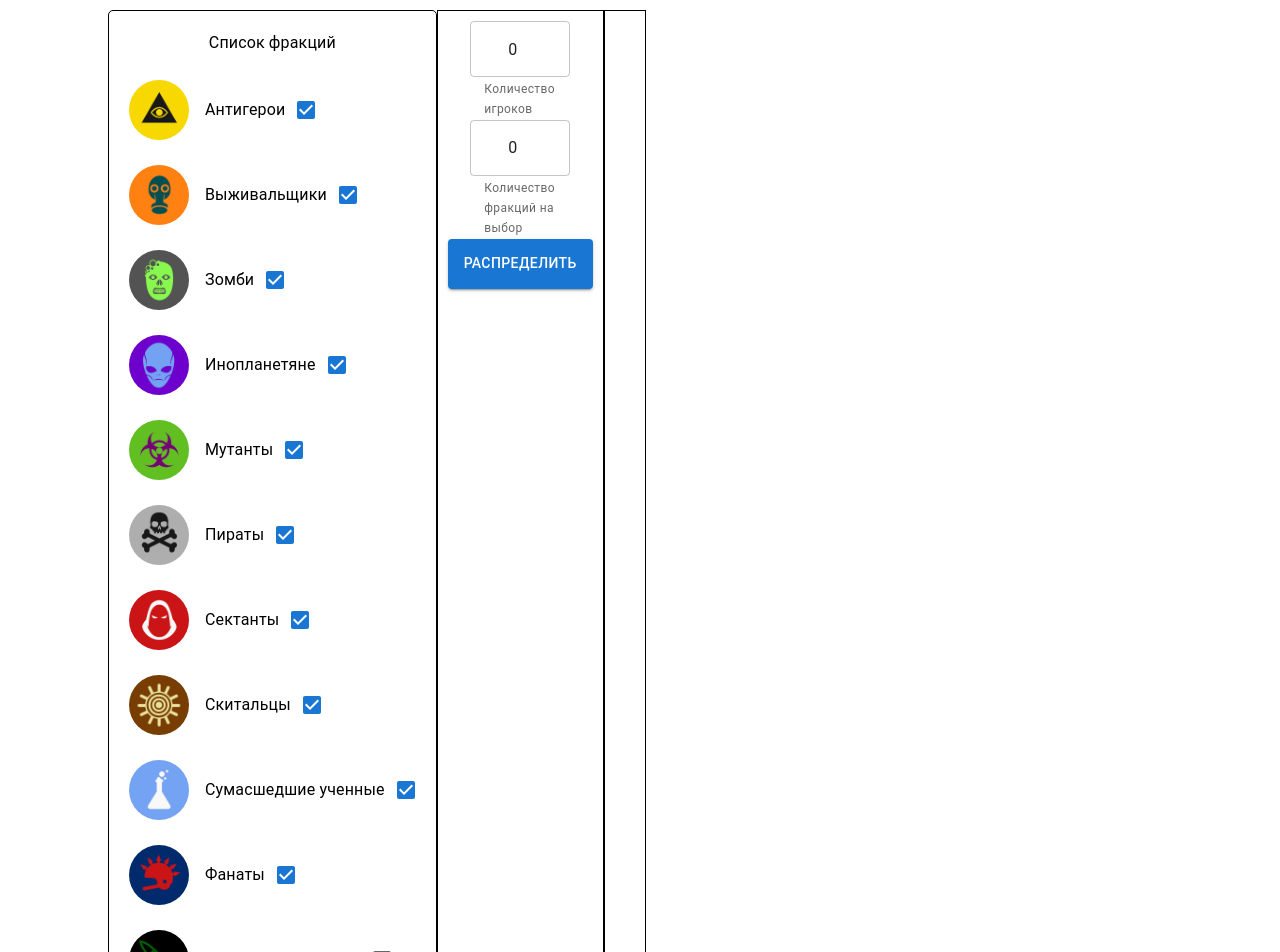
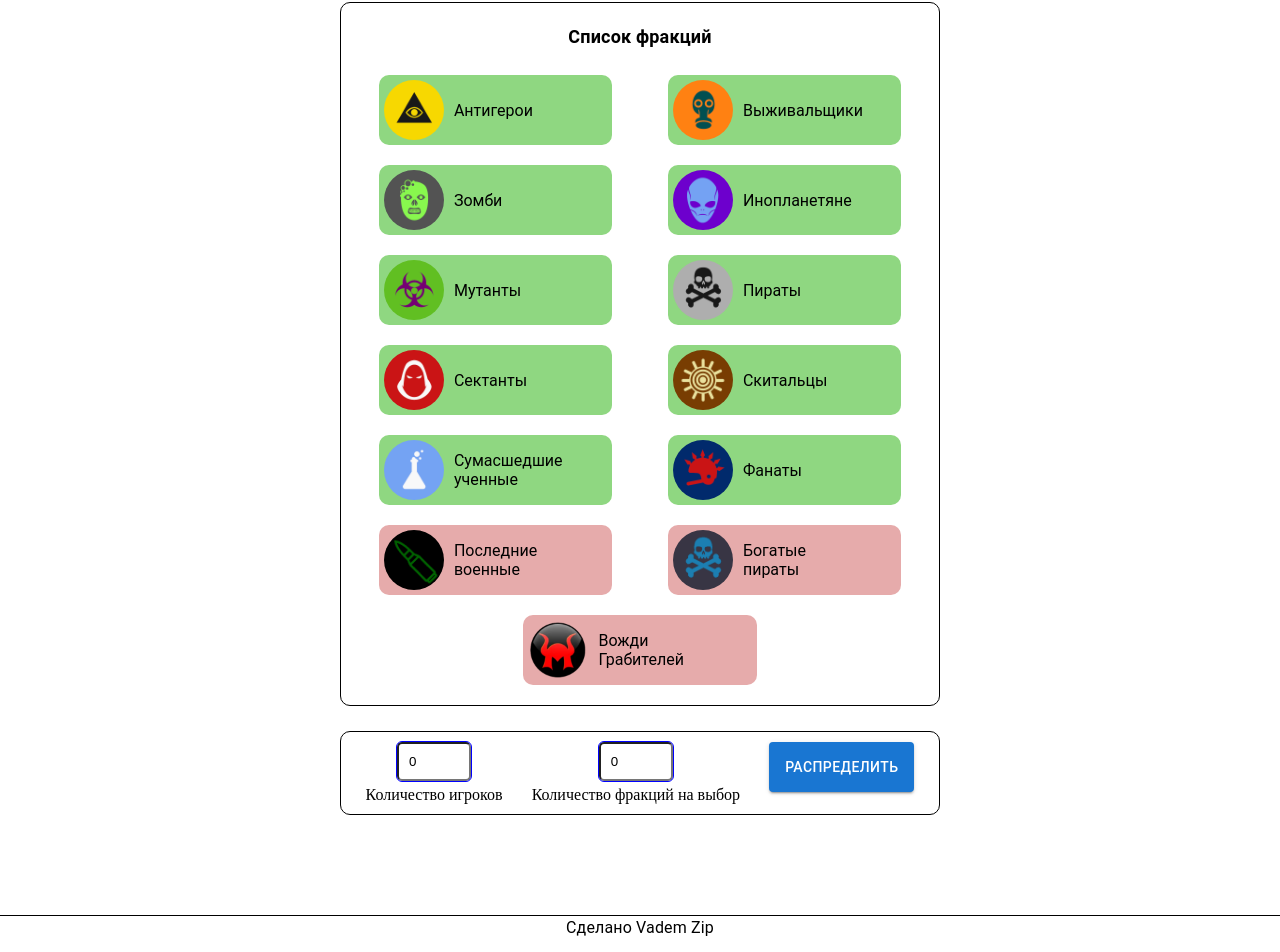
Before and after one commit to Vademzip/026-red-death-drafter, a React (Vite) app: page / in a window 1280 px wide. Shown: the part 99-1051 px from the top of the page. Built offline with nearby package versions, Linux system fonts and the light colour scheme.

Commit message:
1.3.0
- Редизайн
- Чистка кода

```diff
--- a/src/components/Drafter/Drafter.jsx
+++ b/src/components/Drafter/Drafter.jsx
@@ -1,32 +1,65 @@
-import React, {useEffect, useState} from 'react';
-import {Box, Button, Checkbox, FormControlLabel, FormGroup, TextField, Typography} from "@mui/material";
-import Aliens from "/public/Aliens.webp"
-import Borderlords from "/public/Borderlords.webp"
-import Cultists from "/public/Cultists.webp"
-import Doomsday_Preppers from "/public/Doomsday_Preppers.webp"
-import Jocks from "/public/Jocks.webp"
-import Mad_Scientists from "/public/Mad_Scientists.webp"
-import AlieMutantsns from "/public/Mutants.webp"
-import Pirates from "/public/Pirates.webp"
-import Wanderers from "/public/Wanderers.webp"
-import Zombies from "/public/Zombies.webp"
-import RichPirates from "/public/richpirate.png"
-import LastMilitary from "/public/Last_military.png"
-import RaiderLeaders from "/public/Raider_Leaders.webp"
+import {useEffect, useState} from 'react';
+import {Box, Button, FormGroup, TextField, Typography} from "@mui/material";
 import styled from "@emotion/styled";
 import {useTranslation} from "react-i18next";
-
+import fractions from "../../data/fractions.json"
+import {use} from "i18next";
 
 const CheckBoxContainer = styled.div`
   display: flex;
+  justify-content: flex-start;
+  align-items: center;
+  column-gap: 10px;
+  cursor: pointer;
 
   & img {
     max-width: 60px;
     border-radius: 100px;
   }
+
+  border-radius: 10px;
+  padding: 5px;
+  background-color: ${props => props.checked ? "#8fd781" : "#e6abab"};
 `
+const CustomCheckbox = styled.div`
+  font-family: 'Roboto', sans-serif;
+`
+
+const TextInput = styled.input`
+  padding: 10px;
+  border-radius: 5px;
+  outline: blue 1px solid;
+  transition: all ease-in-out 0.1s;
+  width: 50px;
+
+  &:focus {
+    outline: blue 2px solid;
+  }
+`
+
+const TextBlock = styled.label`
+  display: flex;
+  flex-direction: column-reverse;
+  align-items: center;
+  row-gap: 5px;
+`
+
+const FractionListBlock = styled.div`
+  display: flex;
+  flex-wrap: wrap;
+  gap: 20px;
+  justify-content: space-around;
+
+  & div {
+    flex: 40% 0 0;
+    @media (max-width: 730px) {
+      flex: 100% 0 0;
+    }
+  }
+`
+
 const Drafter = () => {
-
+        const [isInitialized, setInitialized] = useState(false)
         const [numberOfPlayers, setNumberOfPlayers] = useState(0)
         const [numberOfLeaders, setNumberOfLeaders] = useState(0)
         const [finalDraft, setFinalDraft] = useState([])
@@ -37,6 +70,29 @@ const Drafter = () => {
         const [translatedFractions, setTranslatedFractions] = useState([])
         const currentLanguage = i18n.language
 
+
+        const errorCheck = () => {
+            if (isNaN(numberOfPlayers) || isNaN(numberOfLeaders) || numberOfPlayers <= 0 || numberOfLeaders <= 0) {
+                setError(t('errors.wrong_number_error'))
+                setWarning(t(''))
+                return false;
+            }
+
+            if (numberOfPlayers > 12) {
+                setError(t('errors.too_many_players_error'))
+                setWarning(t(''))
+                return false;
+            }
+            if (numberOfLeaders > checkedCheckboxes.length) {
+                setError(t('errors.too_little_fractions_error'));
+                setWarning(t(''))
+                return false
+            }
+            if (numberOfLeaders * numberOfPlayers > checkedCheckboxes.length) {
+                setWarning(t('warnings.warning_1'))
+            }
+            return true
+        }
 
         useEffect(() => {
             if (isDraftComplete)
@@ -56,25 +112,17 @@ const Drafter = () => {
                 setTranslatedFractions(finalDraft.map((fractionArray) =>
                     fractionArray.map((key) => i18n.t(`fractions_list.${key}`))
                 ));
+            if (isInitialized) {
+                errorCheck()
+            }
         }, [currentLanguage])
+
         const handleDrafting = () => {
+            setInitialized(true)
             setFinalDraft([])
             setIsDraftComplete(false)
-            if (isNaN(numberOfPlayers) || isNaN(numberOfLeaders) || numberOfPlayers <= 0 || numberOfLeaders <= 0) {
-                setError(t('errors.wrong_number_error'))
-                return;
-            }
-
-            if (numberOfPlayers > 12) {
-                setError(t('errors.too_many_players_error'))
-                return;
-            }
-            if (numberOfLeaders > checkedCheckboxes.length) {
-                setError(t('errors.too_little_fractions_error'));
-                return;
-            }
-
-
+            if (!errorCheck())
+                return
             if (numberOfLeaders * numberOfPlayers > checkedCheckboxes.length) {
                 const selectedFractions = []
                 let selectedFractionsAmount = 0
@@ -82,7 +130,7 @@ const Drafter = () => {
                 for (let i = 0; i < numberOfPlayers; i++) {
                     const playerArray = []
                     for (let j = 0; j < numberOfLeaders; j++) {
-                        if (selectedFractionsAmount === checkedCheckboxes.length){
+                        if (selectedFractionsAmount === checkedCheckboxes.length) {
                             selectedFractions.length = 0
                             selectedFractionsAmount = 0
                         }
@@ -134,7 +182,6 @@ const Drafter = () => {
                 const playerText = `${t('player')} ${index + 1}: ${player.join(' / ')}\n`;
                 text += playerText;
             });
-            console.log(text.trim())
             navigator.clipboard.writeText(text.trim())
                 .then(() => {
                     console.log('Текст скопирован в буфер обмена.');
@@ -157,14 +204,13 @@ const Drafter = () => {
             'Jocks': true,
             "Last Military": false,
             "Rich Pirates": false,
-            "Raider Leaders" : false
+            "Raider Leaders": false
         });
 
-        const handleCheckboxChange = (event) => {
-            const {name, checked} = event.target;
+        const handleCheckboxChange = (fractionName) => {
             setCheckboxValues((prevValues) => ({
                 ...prevValues,
-                [name]: checked,
+                [fractionName]: !checkboxValues[fractionName],
             }));
         };
 
@@ -174,21 +220,25 @@ const Drafter = () => {
         return (
             <div>
                 <Box sx={{
+                    margin: '0 auto',
                     display: 'flex',
+                    flexDirection: 'column',
+                    rowGap: "25px",
                     marginBottom: '100px',
+                    width: "600px",
                     '@media (max-width: 730px)': {
+                        width: "auto",
                         flexDirection: 'column',
                         padding: '0 10%',
                         margin: '0 auto',
                     }
                 }}>
                     <FormGroup sx={{
-                        marginLeft: '100px',
                         display: 'flex',
                         flexDirection: 'column',
                         flexWrap: 'wrap',
                         border: '1px solid black',
-                        borderRadius: '5px',
+                        borderRadius: '10px',
                         rowGap: '25px',
                         padding: '20px',
                         '@media (max-width: 730px)': {
@@ -196,198 +246,58 @@ const Drafter = () => {
                         }
                     }}>
                         <Typography sx={{
-                            textAlign: 'center'
+                            textAlign: 'center',
+                            fontWeight: 600,
+                            fontSize: "18px",
                         }}>{t('fractions_list_title')}</Typography>
-                        <CheckBoxContainer>
-                            <img src={Borderlords}/>
-                            <FormControlLabel
-                                control={<Checkbox/>}
-                                label={t('fractions_list.Borderlords')}
-                                name={'Borderlords'}
-                                checked={checkboxValues['Borderlords']}
-                                onChange={handleCheckboxChange}
-                                labelPlacement="start"
-                            />
+                        <FractionListBlock>
+                            {
+                                fractions.map((fraction) => (
+                                    <CheckBoxContainer
+                                        checked={checkboxValues[fraction.name]}
+                                        onClick={() => {
+                                            handleCheckboxChange(fraction.name)
+                                        }}
+                                        key={`fraction_${fraction.name}`}>
+                                        <img src={fraction.img_src}/>
+                                        <CustomCheckbox>{t(`fractions_list.${fraction.name}`)}</CustomCheckbox>
                                     </CheckBoxContainer>
-                        <CheckBoxContainer>
-                            <img src={Doomsday_Preppers}/>
-                            <FormControlLabel
-                                control={<Checkbox/>}
-                                label={t('fractions_list.Doomsday Preppers')}
-                                name={'Doomsday Preppers'}
-                                checked={checkboxValues['Doomsday Preppers']}
-                                onChange={handleCheckboxChange}
-                                labelPlacement="start"
-
-                            />
-                        </CheckBoxContainer>
-                        <CheckBoxContainer>
-                            <img src={Zombies}/>
-                            <FormControlLabel
-                                control={<Checkbox/>}
-                                label={t('fractions_list.Zombies')}
-                                name={'Zombies'}
-                                checked={checkboxValues['Zombies']}
-                                onChange={handleCheckboxChange}
-                                labelPlacement="start"
-
-                            />
-                        </CheckBoxContainer>
-                        <CheckBoxContainer>
-                            <img src={Aliens}/>
-                            <FormControlLabel
-                                control={<Checkbox/>}
-                                label={t('fractions_list.Aliens')}
-                                name={'Aliens'}
-                                checked={checkboxValues['Aliens']}
-                                onChange={handleCheckboxChange}
-                                labelPlacement="start"
-
-                            />
-                        </CheckBoxContainer>
-                        <CheckBoxContainer>
-                            <img src={AlieMutantsns}/>
-                            <FormControlLabel
-                                control={<Checkbox/>}
-                                label={t('fractions_list.Mutants')}
-                                name={'Mutants'}
-                                checked={checkboxValues['Mutants']}
-                                onChange={handleCheckboxChange}
-                                labelPlacement="start"
-
-                            />
-                        </CheckBoxContainer>
-                        <CheckBoxContainer>
-                            <img src={Pirates}/>
-                            <FormControlLabel
-                                control={<Checkbox/>}
-                                label={t('fractions_list.Pirates')}
-                                name={'Pirates'}
-                                checked={checkboxValues['Pirates']}
-                                onChange={handleCheckboxChange}
-                                labelPlacement="start"
-
-                            />
-                        </CheckBoxContainer>
-                        <CheckBoxContainer>
-                            <img src={Cultists}/>
-                            <FormControlLabel
-                                control={<Checkbox/>}
-                                label={t('fractions_list.Cultists')}
-                                name={'Cultists'}
-                                checked={checkboxValues['Cultists']}
-                                onChange={handleCheckboxChange}
-                                labelPlacement="start"
-
-                            />
-                        </CheckBoxContainer>
-                        <CheckBoxContainer>
-                            <img src={Wanderers}/>
-                            <FormControlLabel
-                                control={<Checkbox/>}
-                                label={t('fractions_list.Wanderers')}
-                                name={'Wanderers'}
-                                checked={checkboxValues['Wanderers']}
-                                onChange={handleCheckboxChange}
-                                labelPlacement="start"
-
-                            />
-                        </CheckBoxContainer>
-                        <CheckBoxContainer>
-                            <img src={Mad_Scientists}/>
-                            <FormControlLabel
-                                control={<Checkbox/>}
-                                label={t('fractions_list.Mad Scientists')}
-                                name={'Mad Scientists'}
-                                checked={checkboxValues['Mad Scientists']}
-                                onChange={handleCheckboxChange}
-                                labelPlacement="start"
-
-                            />
-                        </CheckBoxContainer>
-                        <CheckBoxContainer>
-                            <img src={Jocks}/>
-                            <FormControlLabel
-                                control={<Checkbox/>}
-                                label={t('fractions_list.Jocks')}
-                                name={'Jocks'}
-                                checked={checkboxValues['Jocks']}
-                                onChange={handleCheckboxChange}
-                                labelPlacement="start"
-
-                            />
-                        </CheckBoxContainer>
-                        <CheckBoxContainer>
-                            <img src={LastMilitary}/>
-                            <FormControlLabel
-                                control={<Checkbox/>}
-                                label={t('fractions_list.Last Military')}
-                                name={'Last Military'}
-                                checked={checkboxValues['Last Military']}
-                                onChange={handleCheckboxChange}
-                                labelPlacement="start"
-
-                            />
-                        </CheckBoxContainer>
-                        <CheckBoxContainer>
-                            <img src={RichPirates}/>
-                            <FormControlLabel
-                                control={<Checkbox/>}
-                                label={t('fractions_list.Rich Pirates')}
-                                name={'Rich Pirates'}
-                                checked={checkboxValues['Rich Pirates']}
-                                onChange={handleCheckboxChange}
-                                labelPlacement="start"
-
-                            />
-                        </CheckBoxContainer>
-                        <CheckBoxContainer>
-                            <img src={RaiderLeaders}/>
-                            <FormControlLabel
-                                control={<Checkbox/>}
-                                label={t('fractions_list.Raider Leaders')}
-                                name={'Raider Leaders'}
-                                checked={checkboxValues['Raider Leaders']}
-                                onChange={handleCheckboxChange}
-                                labelPlacement="start"
-
-                            />
-                        </CheckBoxContainer>
+                                ))
+                            }
+                        </FractionListBlock>
                     </FormGroup>
                     <Box sx={{
                         display: 'flex',
-                        columnGap: '20px',
-                        flexDirection: 'column',
                         border: '1px solid black',
                         padding: '10px',
-                        alignItems: 'center'
-                    }}>
-                        <TextField
+                        borderRadius: '10px',
+                        alignItems: 'flex-start',
+                        justifyContent: 'space-around',
+                        '@media(max-width:730px)': {
+                            flexDirection: "column",
+                            alignItems: 'center',
+                            rowGap: "20px"
+                        }
+                    }}><TextBlock>
+                        {t('helper_text.amount_of_player_helper_text')}
+                        <TextInput
                             onChange={(e) => setNumberOfPlayers(Number(e.target.value))}
                             value={numberOfPlayers}
-                            sx={{
-                                width: '100px',
-                                '& .MuiInputBase-input': {
-                                    textAlign: 'center !important',
-                                },
-                            }}
                             type="number"
-                            inputProps={{inputMode: 'numeric', pattern: '[0-9]*'}}
-                            helperText={t('helper_text.amount_of_player_helper_text')}
+                            min={0}
+                            onFocus={(event) => event.target.select()}
                         />
-                        <TextField
+                    </TextBlock>
+                        <TextBlock>
+                            {t('helper_text.amount_of_fractions_helper_text')}
+                            <TextInput
+                                onFocus={(event) => event.target.select()}
                                 onChange={(e) => setNumberOfLeaders(Number(e.target.value))}
                                 value={numberOfLeaders}
-                            sx={{
-                                width: '100px',
-                                '& .MuiInputBase-input': {
-                                    textAlign: 'center !important',
-                                },
-                            }}
                                 type="number"
-                            inputProps={{inputMode: 'numeric', pattern: '[0-9]*'}}
-                            helperText={t('helper_text.amount_of_fractions_helper_text')}
+                                min={0}
                             />
+                        </TextBlock>
                         <Button sx={{
                             height: '50px'
                         }
@@ -395,7 +305,9 @@ const Drafter = () => {
                             {t('draftButton')}
                         </Button>
                     </Box>
+                    {(warning || error || finalDraft.length > 0) &&
                         <Box sx={{
+                            borderRadius: '10px',
                             border: '1px solid',
                             padding: '20px'
                         }}>
@@ -404,8 +316,10 @@ const Drafter = () => {
                             {finalDraft.length > 0 && translatedFractions.map((player, index) => (
                                 <Typography key={index}>{t('player')} {index + 1}: {player.join(' / ')}</Typography>
                             ))}
-                        {finalDraft.length > 0 && <Typography>{t('helper_text.text_copy_to_clipboard')}</Typography>}
+                            {finalDraft.length > 0 &&
+                                <Typography><i>{t('helper_text.text_copy_to_clipboard')}</i></Typography>}
                         </Box>
+                    }
                 </Box>
 
             </div>
--- a/src/components/Footer/Footer.jsx
+++ b/src/components/Footer/Footer.jsx
@@ -7,6 +7,7 @@ const Footer = () => {
 
     return (
         <Box sx={{
+            marginTop: "20px",
             borderTop: '1px solid black',
             display: 'flex',
             flexDirection: 'column',
@@ -19,7 +20,7 @@ const Footer = () => {
         }}>
             <Typography>{t('footer_text.made_by')} <a href={'https://github.com/Vademzip/'} target={"_blank"}>Vadem Zip</a></Typography>
             <Typography>{t('footer_text.other_project')}: <a href={'https://civdiscount.vercel.app/'} target={"_blank"}>CivDiscount</a></Typography>
-            <Typography>{t('footer_text.version')}: 1.2.1</Typography>
+            <Typography>{t('footer_text.version')}: 1.3.0</Typography>
         </Box>
     );
 };
--- /dev/null
+++ b/src/data/fractions.json
@@ -0,0 +1,54 @@
+[
+  {
+    "img_src": "/public/Borderlords.webp",
+    "name": "Borderlords"
+  },
+  {
+    "img_src": "/public/Doomsday_Preppers.webp",
+    "name": "Doomsday Preppers"
+  },
+  {
+    "img_src": "/public/Zombies.webp",
+    "name": "Zombies"
+  },
+  {
+    "img_src": "/public/Aliens.webp",
+    "name": "Aliens"
+  },
+  {
+    "img_src": "/public/Mutants.webp",
+    "name": "Mutants"
+  },
+  {
+    "img_src": "/public/Pirates.webp",
+    "name": "Pirates"
+  },
+  {
+    "img_src": "/public/Cultists.webp",
+    "name": "Cultists"
+  },
+  {
+    "img_src": "/public/Wanderers.webp",
+    "name": "Wanderers"
+  },
+  {
+    "img_src": "/public/Mad_Scientists.webp",
+    "name": "Mad Scientists"
+  },
+  {
+    "img_src": "/public/Jocks.webp",
+    "name": "Jocks"
+  },
+  {
+    "img_src": "/public/Last_military.png",
+    "name": "Last Military"
+  },
+  {
+    "img_src": "/public/richpirate.png",
+    "name": "Rich Pirates"
+  },
+  {
+    "img_src": "/public/Raider_Leaders.webp",
+    "name": "Raider Leaders"
+  }
+]
--- a/src/index.css
+++ b/src/index.css
@@ -13,6 +13,10 @@ header{
   border-bottom: 1px solid black;
 }
 
+body{
+  margin: 0;
+}
+
 .container{
   margin: 0 auto;
   max-width: 1280px;
```
Lines whose indentation alone changed are shown as unchanged.
